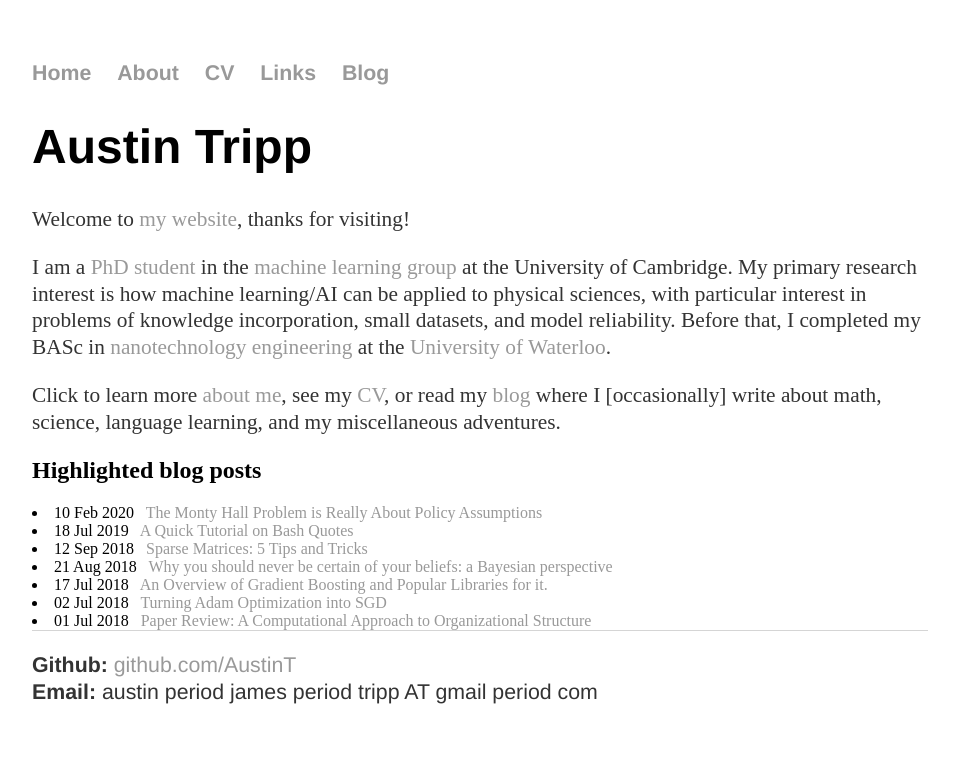
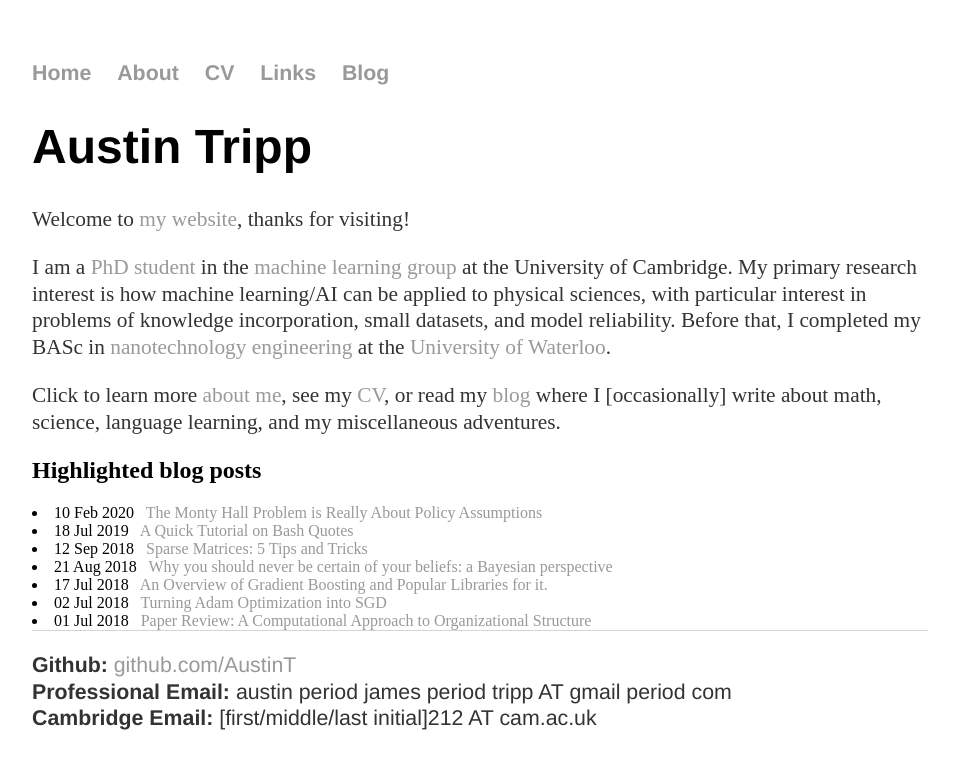
Before and after one commit to AustinT/AustinT.github.io, a Jekyll site: the page built from index.md, in a window 1280 px wide. Shown: the top 769 px of the page, without its empty margins (160-1119 px from the left). Built offline with Jekyll 4.4.1, drawn with Linux system fonts in a browser that asks for light colours.

Commit message:
add Cambridge email to website

```diff
--- a/_layouts/default.html
+++ b/_layouts/default.html
@@ -27,8 +27,11 @@
 	        		<li>Github:
                             <span style="font-weight:normal"><a href="https://github.com/AustinT">github.com/AustinT</a></span>
                     </li><br>
-                    <li>Email:
+                    <li>Professional Email:
                             <span style="font-weight:normal">austin period james period tripp AT gmail period com</span>
+                    </li><br>
+                    <li>Cambridge Email:
+                            <span style="font-weight:normal">[first/middle/last initial]212 AT cam.ac.uk</span>
                     </li>
 				</ul>
 			</footer>
```
